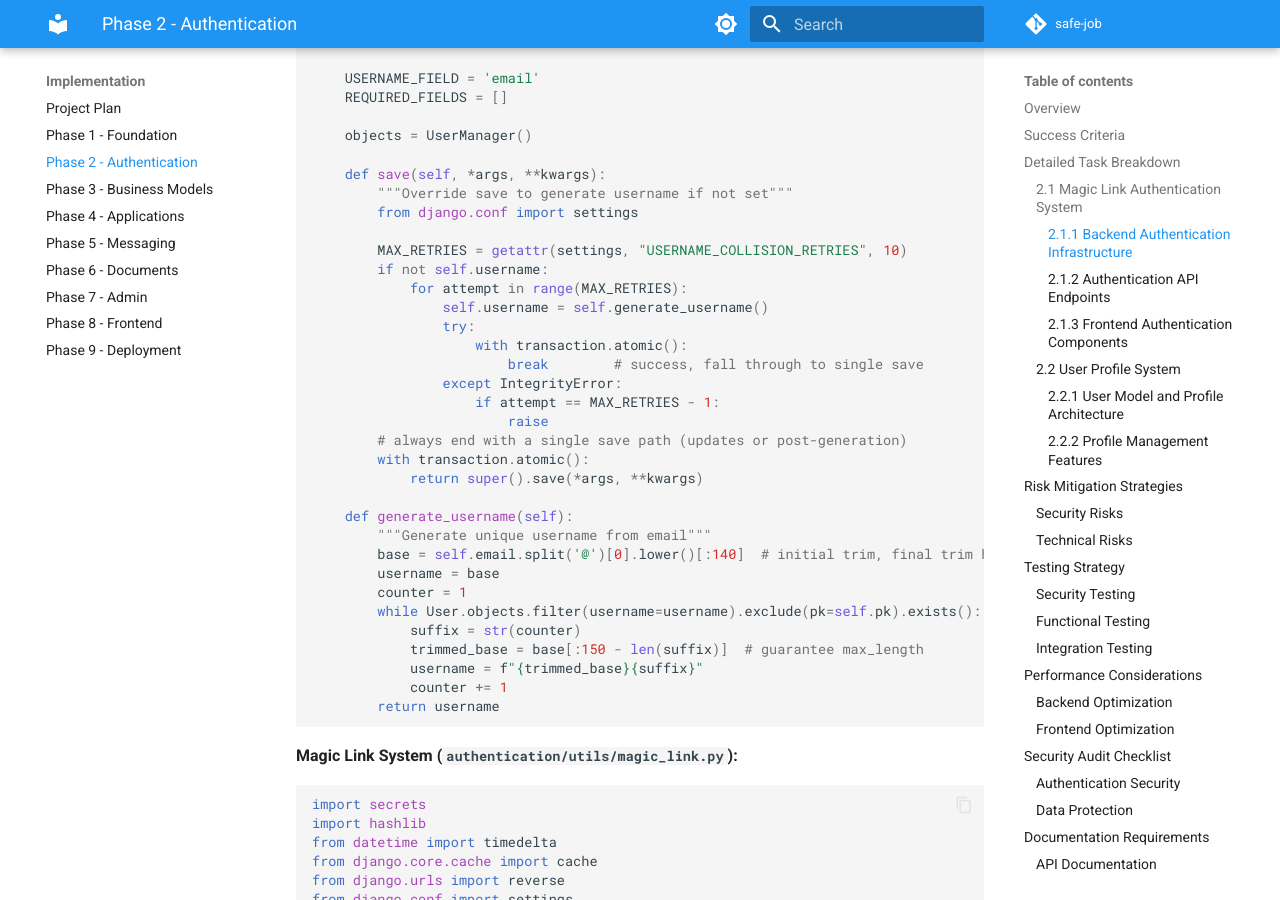
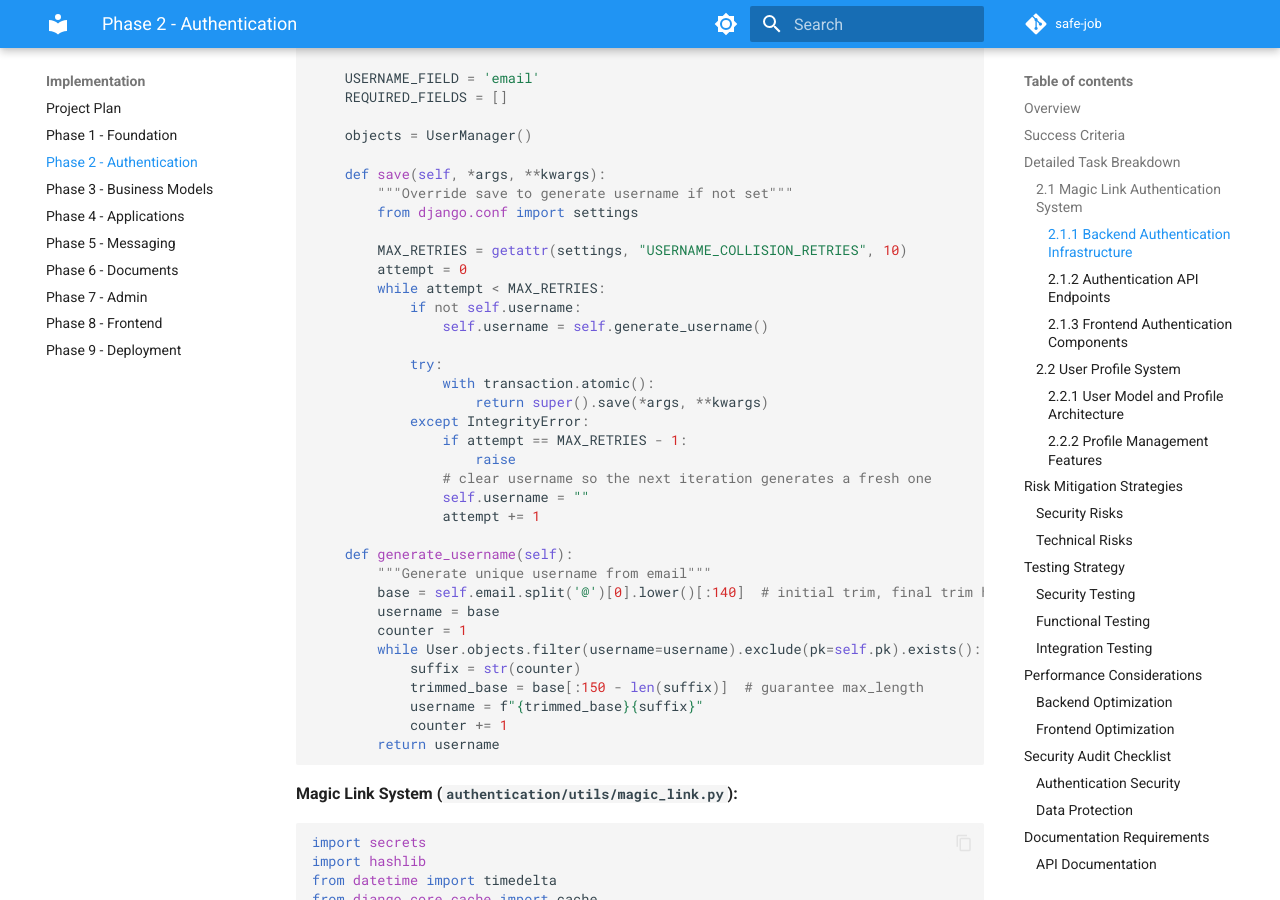
Before and after one commit to bartczak-pa/safe-job, an MkDocs documentation site: the page built from docs/phases/phase-2-authentication.md, in a window 1280 px wide and 900 px high, scrolled down 2100 px. Built offline with MkDocs 1.6.1 and Material for MkDocs 9.7.7, drawn with Linux system fonts in a browser that asks for light colours; comment, search, counter and statistics services are not loaded; the version menu is left out.

```diff
--- a/docs/phases/phase-2-authentication.md
+++ b/docs/phases/phase-2-authentication.md
@@ -85,18 +85,20 @@ class User(AbstractBaseUser, PermissionsMixin):
         from django.conf import settings
 
         MAX_RETRIES = getattr(settings, "USERNAME_COLLISION_RETRIES", 10)
-        if not self.username:
-            for attempt in range(MAX_RETRIES):
+        attempt = 0
+        while attempt < MAX_RETRIES:
+            if not self.username:
                 self.username = self.generate_username()
-                try:
-                    with transaction.atomic():
-                        break        # success, fall through to single save
-                except IntegrityError:
-                    if attempt == MAX_RETRIES - 1:
-                        raise
-        # always end with a single save path (updates or post-generation)
-        with transaction.atomic():
-            return super().save(*args, **kwargs)
+
+            try:
+                with transaction.atomic():
+                    return super().save(*args, **kwargs)
+            except IntegrityError:
+                if attempt == MAX_RETRIES - 1:
+                    raise
+                # clear username so the next iteration generates a fresh one
+                self.username = ""
+                attempt += 1
 
     def generate_username(self):
         """Generate unique username from email"""
```
